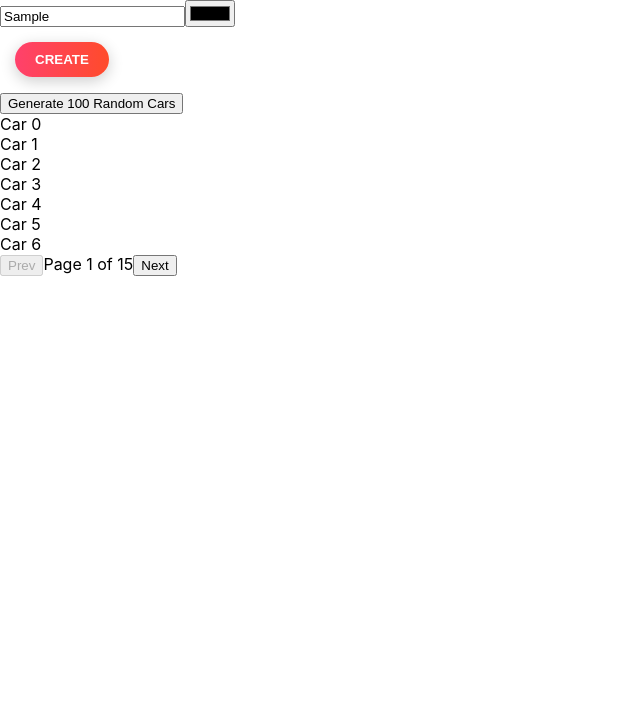
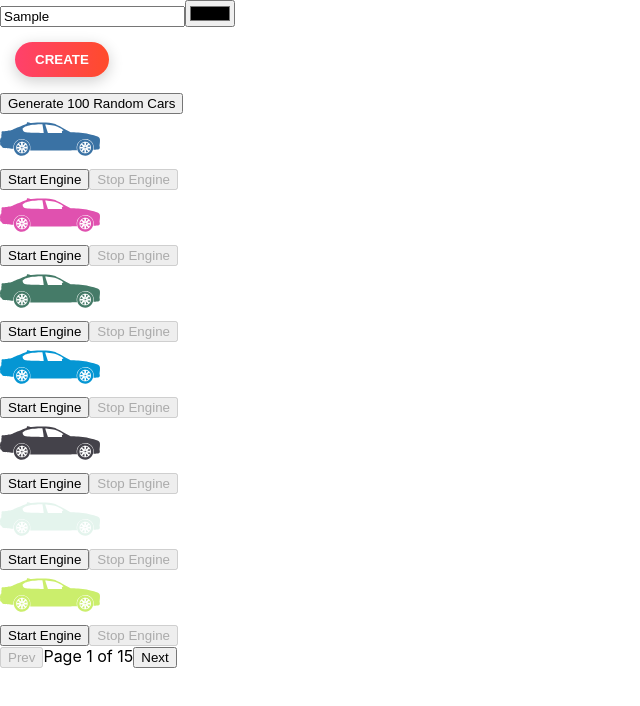
Before and after one commit to Lirianendil/async-cars, a React (Create React App) app: page /garage in a window 1280 px wide. Both pictures are taken after typing "Sample" into the empty fields and a click on the button "Generate 100 Random Cars". Shown: the top 706 px of the page, without its empty margins (0-640 px from the left). Built offline with nearby package versions, Linux system fonts and the light colour scheme; no server answers.

Commit message:
Car Animation Start/stop engine buttons with corresponding animations and handling of engine states. Garage View  chosen color. Pagination to display cars (7 per page) and button generate 100 cars

```diff
--- a/src/api/api.ts
+++ b/src/api/api.ts
@@ -1,4 +1,3 @@
-// api.ts
 import axios from 'axios';
 import { Car, Winner, EngineResponse, DriveStatus } from '../components/types';
 
--- /dev/null
+++ b/src/components/CarComponent.tsx
@@ -0,0 +1,13 @@
+import React from 'react';
+import { ReactComponent as CarSvg } from '../images/1918554.svg'
+import './СarUpdate.css';
+
+interface CarComponentProps {
+    color: string;
+}
+
+const CarComponent: React.FC<CarComponentProps> = ({ color }) => {
+    return <CarSvg className="car-svg" style={{ fill: color }} />;
+};
+
+export default CarComponent;
--- a/src/components/CarItem.tsx
+++ b/src/components/CarItem.tsx
@@ -1,16 +1,70 @@
-import React from 'react';
-import { Car } from './types';
+import React, { useState, useEffect } from 'react';
+import './СarUpdate.css';
+import CarComponent from "./CarComponent";
+import { Car as CarType } from './types';
 
 interface CarItemProps {
-    car: Car;
+    car: CarType;
 }
 
 const CarItem: React.FC<CarItemProps> = ({ car }) => {
+    const [engineStatus, setEngineStatus] = useState<'stopped' | 'started' | 'driving'>('stopped');
+
+    useEffect(() => {
+        if (car) {
+            setEngineStatus('stopped');
+        }
+    }, [car]);
+
+    const handleEngineAction = async (action: 'start' | 'stop' | 'drive' | 'started') => {
+        try {
+            if (!car) {
+                console.error('Car information is not available');
+                return;
+            }
+
+            const response = await fetch(`http://localhost:3000/engine?id=${car.id}&status=${action}`, {
+                method: 'PATCH',
+            });
+
+            const contentType = response.headers.get('content-type');
+            if (contentType && contentType.includes('application/json')) {
+                const data = await response.json();
+                if (response.status >= 400) {
+                    throw new Error(data.message);
+                }
+            } else {
+                const data = await response.text();
+                throw new Error(data);
+            }
+
+            if (action === 'started' || action === 'drive') {
+                setEngineStatus('driving');
+            } else {
+                setEngineStatus('stopped');
+            }
+        } catch (error) {
+            console.error(`Failed to ${action} the engine: `, error);
+            setEngineStatus('stopped');
+        }
+    };
+
     return (
-        <div className="car-item">
-            <span>{car.name}</span>
-            <div className="car-color" style={{ backgroundColor: car.color }}></div>
-            {/* Опциональные кнопки для редактирования и удаления */}
+        <div className={`car-item ${engineStatus === 'driving' ? 'car-moving' : ''}`}>
+            <CarComponent color={car.color} />
+            <div>
+                <button
+                    onClick={() => handleEngineAction('started')}
+                    disabled={engineStatus !== 'stopped'}>
+                    Start Engine
+                </button>
+
+                <button
+                    onClick={() => handleEngineAction('stop')}
+                    disabled={engineStatus === 'stopped'}>
+                    Stop Engine
+                </button>
+            </div>
         </div>
     );
 };
--- a/src/components/CarList.tsx
+++ b/src/components/CarList.tsx
@@ -1,4 +1,3 @@
-// CarList.tsx
 import React from 'react';
 import CarItem from './CarItem';
 import { Car } from './types';
--- a/src/components/Garage.tsx
+++ b/src/components/Garage.tsx
@@ -1,20 +1,29 @@
-import React, { useState } from 'react';
+import React, { useState, useEffect } from 'react';
 import CarForm from '../components/carForm';
 import CarUpdateForm from '../components/CarUpdateForm';
 import CarList from '../components/CarList';
-import './СarUpdate.css'
-
-interface Car {
-    id: number;
-    name: string;
-    color: string;
-}
+import { getCars } from '../api/api';
+import './СarUpdate.css';
+import {Car} from "./types";
 
 const Garage: React.FC = () => {
     const [cars, setCars] = useState<Car[]>([]);
     const [editingCar, setEditingCar] = useState<Car | null>(null);
     const [currentPage, setCurrentPage] = useState(1);
     const carsPerPage = 7;
+
+    useEffect(() => {
+        const fetchCars = async () => {
+            try {
+                const carsData = await getCars(currentPage);
+                setCars(carsData);
+            } catch (error) {
+                console.error('Failed to fetch cars:', error);
+            }
+        };
+
+        fetchCars();
+    }, [currentPage]);
 
     const pageCount = Math.ceil(cars.length / carsPerPage);
     const indexOfLastCar = currentPage * carsPerPage;
@@ -40,11 +49,20 @@ const Garage: React.FC = () => {
     };
 
     const generateRandomCars = () => {
-        const randomCars = Array.from({ length: 100 }, (_, index) => ({
-            id: Date.now() + index,
-            name: `Car ${index}`,
-            color: `#${Math.floor(Math.random()*16777215).toString(16)}`,
-        }));
+        const brands = ['Tesla', 'BMW', 'Mercedes', 'Ford', 'Chevrolet', 'Audi', 'Toyota'];
+
+        const getRandomColor = () => {
+            return '#' + Math.floor(Math.random() * 16777215).toString(16).padStart(6, '0');
+        };
+
+        const randomCars = Array.from({ length: 100 }, (_, index) => {
+            const brand = brands[Math.floor(Math.random() * brands.length)];
+            return {
+                id: Date.now() + index,
+                name: `${brand}`,
+                color: getRandomColor(),
+            };
+        });
 
         setCars(randomCars);
     };
--- a/src/components/carForm.tsx
+++ b/src/components/carForm.tsx
@@ -2,11 +2,12 @@ import React, { useState } from 'react';
 import '../components/СarUpdate.css'
 
 
+
 interface Car {
+    id: number;
     name: string;
     color: string;
 }
-
 interface CarFormProps {
     addNewCar: (newCar: Car) => void;
 }
--- a/src/components/types.ts
+++ b/src/components/types.ts
@@ -18,3 +18,7 @@ export interface EngineResponse {
 export interface DriveStatus {
     success: boolean;
 }
+export interface StopEngineResponse {
+    success: boolean;
+    message?: string;
+}
--- a/src/components/СarUpdate.css
+++ b/src/components/СarUpdate.css
@@ -43,11 +43,38 @@
 
 .centered-container {
     display: flex;
-    justify-content: center; /* Центрирует содержимое по горизонтали */
-    align-items: center; /* Центрирует содержимое по вертикали */
-    height: 100vh; /* Высота контейнера равна 100% от высоты окна просмотра */
+    justify-content: center;
+    align-items: center;
+    height: 100vh;
 }
 
 .centered-title {
-    /* Стили для заголовка, если нужно */
+    /* Стили для заголовка*/
 }
+
+@keyframes moveCar {
+    from {
+        transform: translateX(0);
+    }
+    to {
+        transform: translateX(100%);
+    }
+}
+
+.car-moving {
+    animation: moveCar 3s linear forwards;
+
+}
+.engine-animation {
+    animation: engine-Animation 1s infinite;
+}
+
+@media (max-width: 500px) {
+    .engine-animation {
+        animation: none;
+    }
+}
+.car-svg {
+    width: 100px;
+    height: auto;
+}
--- a/src/context/CarsContext.tsx
+++ b/src/context/CarsContext.tsx
@@ -28,8 +28,6 @@ const Car: React.FC<Props> = ({ car, onUpdate, onRemove }) => {
                 <button className="button button-edit" onClick={() => onUpdate(car.id)}>Update</button>
                 <button className="button" onClick={() => onRemove(car.id)}>Remove</button>
                 <button className="button" onClick={handleStart}>Start Engine</button>
-                {/*"Stop Engine" */}
-                {/* <button className="button" onClick={handleStop}>Stop Engine</button> */}
             </div>
         </div>
     );
--- a/src/services/carService.ts
+++ b/src/services/carService.ts
@@ -14,6 +14,9 @@ export const addCarAPI = async (car: Car) => {
     if (!response.ok) {
         throw new Error('Произошла ошибка при добавлении машины');
     }
+    if (!response.headers.get('Content-Type')?.includes('application/json')) {
+        throw new Error(await response.text());
+    }
 
     return await response.json();
 };
```
Also changed, not shown: src/components/CarColor.tsx (added, +15 -0 lines), src/components/Winners.tsx (+5 -5 lines), src/images/1918554.svg (added).
